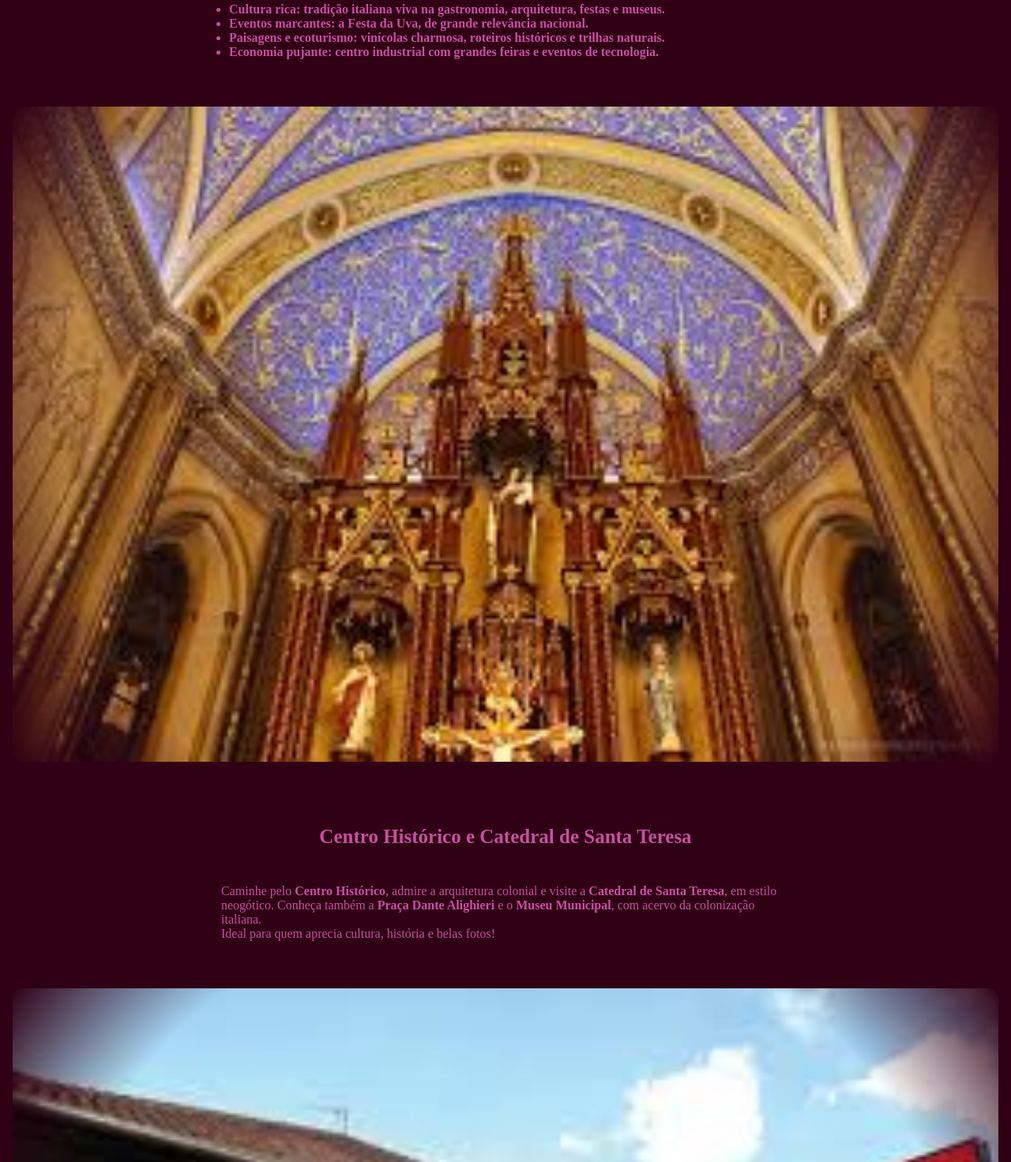
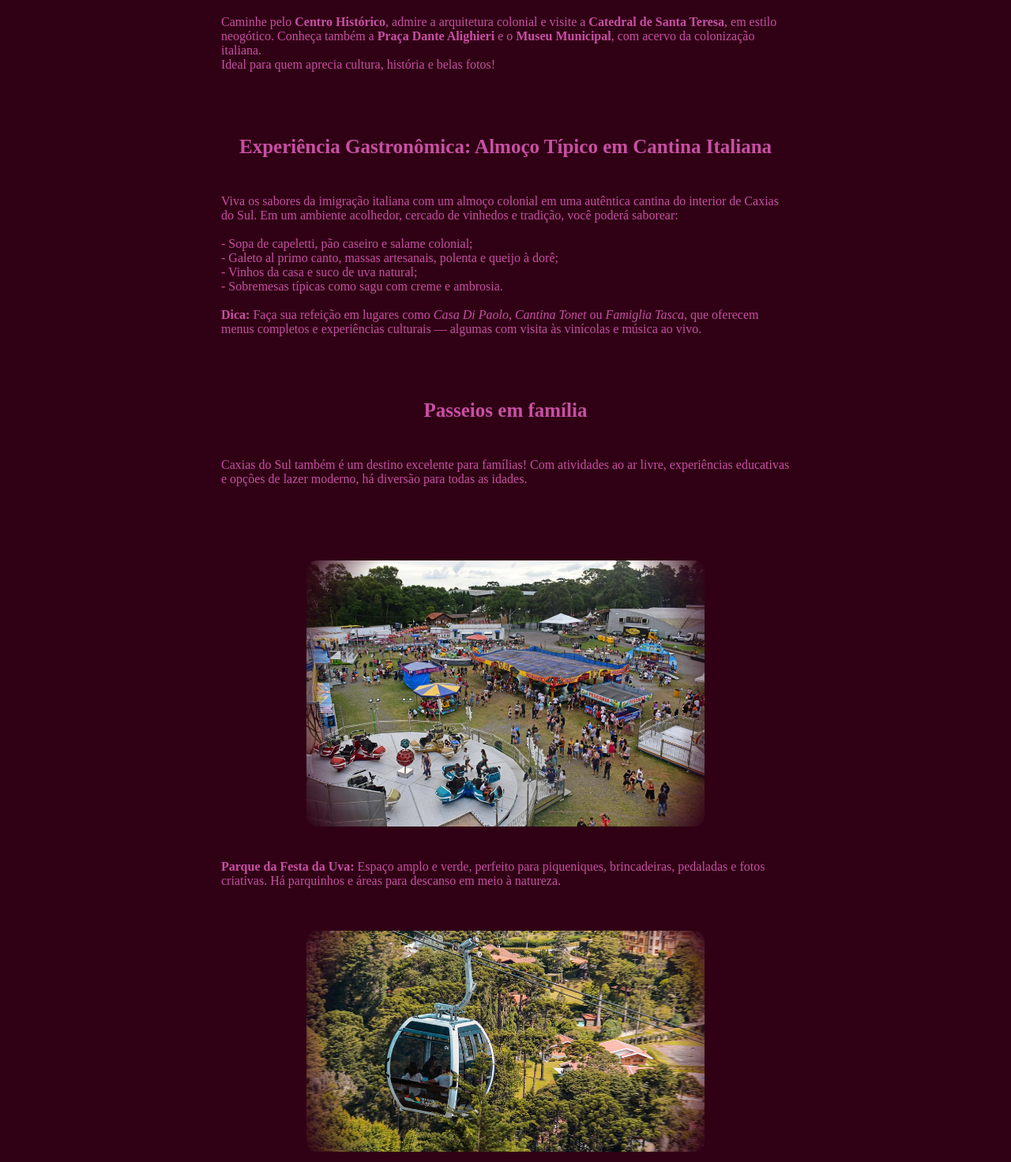
Before and after one commit to TanisePaloschi/Guiaturistico, a plain HTML site: page index.html in a window 1280 px wide. Shown: the part 1328-2800 px from the top of the page at 79% size. Drawn offline with Linux system fonts and the light colour scheme; a web font is replaced by a local one.

Commit message:
tirei duas imagens prara testar poluiçao visual?!

```diff
--- a/index.html
+++ b/index.html
@@ -51,7 +51,6 @@
                 <br /><br />
                 <div>
                     <section id="dicas">
-                        <img id="img" src="assets/igreja.jpeg" alt="igreja de santa teresa" /><br /><br />
                         <h2>Centro Histórico e Catedral de Santa Teresa</h2><br />
                         <p>
                             Caminhe pelo <strong>Centro Histórico</strong>, admire a arquitetura colonial e visite a <strong>Catedral de Santa Teresa</strong>, em estilo neogótico.
@@ -62,7 +61,6 @@
                     <br /><br />
                 </div>
                 <section id="comida">
-                    <img id="img" src="assets/casa di paolo.jpeg" alt="restaurante tipico" /><br /><br />
                     <h2>Experiência Gastronômica: Almoço Típico em Cantina Italiana</h2><br />
                     <p>
                         Viva os sabores da imigração italiana com um almoço colonial em uma autêntica cantina do interior de Caxias do Sul.
--- a/style.css
+++ b/style.css
@@ -26,7 +26,7 @@ body {
 #img {
   border-radius: 12px;
   display: block;
-  width: 100%;
+  width: 70%;
   margin: 0 auto 24px auto;
   mask-image: radial-gradient(circle, hsl(0, 0%, 4%) 75%, rgba(0, 0, 0, 0) 100%);
   -webkit-mask-composite: destination-in;
```
